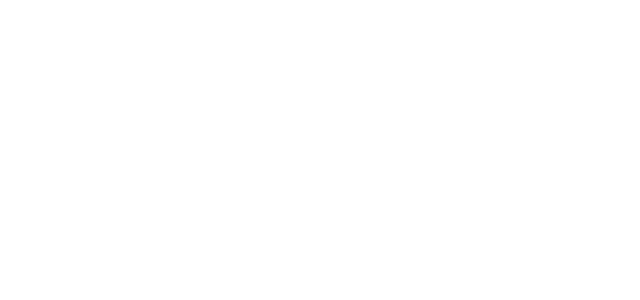
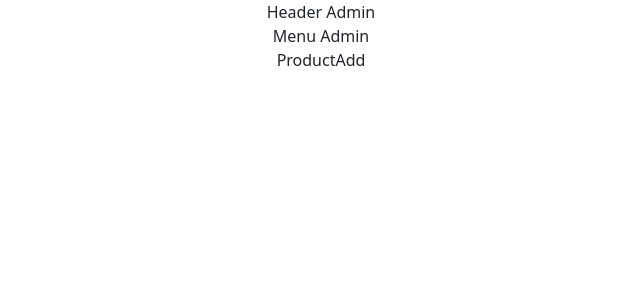
Before and after one commit to dinhdcph14290/Assignment_React-TS, a React (Vite) app: page /admin/product/add in a window 1280 px wide. Before the commit this address had no page. Shown: the top 300 px of the page, without its empty margins (319-959 px from the left). Built offline with nearby package versions, Linux system fonts and the light colour scheme.

Commit message:
feat: update

```diff
--- a/package.json
+++ b/package.json
@@ -8,6 +8,7 @@
     "preview": "vite preview"
   },
   "dependencies": {
+    "antd": "^4.19.5",
     "bootstrap": "^5.1.3",
     "react": "^17.0.2",
     "react-dom": "^17.0.2",
--- a/src/App.tsx
+++ b/src/App.tsx
@@ -11,6 +11,7 @@ import UserLayout from './pages/layouts/UserLayout'
 import AdminLayout from './pages/layouts/AdminLayout'
 
 import "bootstrap/dist/css/bootstrap.min.css"
+import ProductAdd from './pages/ProductAdd'
 type TProduct = {
   id: number,
   name: string
@@ -27,7 +28,8 @@ function App() {
           <Route path='admin' element={<AdminLayout/>}>
               <Route index element={<Navigate to="dashboard"/>}/>
               <Route path='dashboard' element={<Dashboard/>}/>
-              <Route path='product' element={<Product/>}/>
+              <Route path='product' element={<Product/>} />
+              <Route path='/admin/product/add' element={<ProductAdd/>}/>
           </Route>
         </Routes>
     </div>
--- /dev/null
+++ b/src/pages/ProductAdd.tsx
@@ -0,0 +1,11 @@
+import React from 'react'
+
+type Props = {}
+
+const ProductAdd = (props: Props) => {
+    return (
+    <div>ProductAdd</div>
+    )
+}
+
+export default ProductAdd
```
Also changed, not shown: 1 other file (tests, documents, lock files or other folders).
